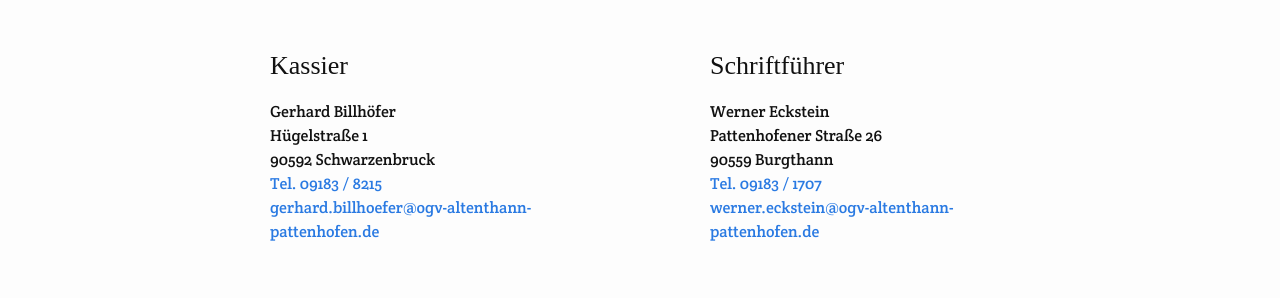
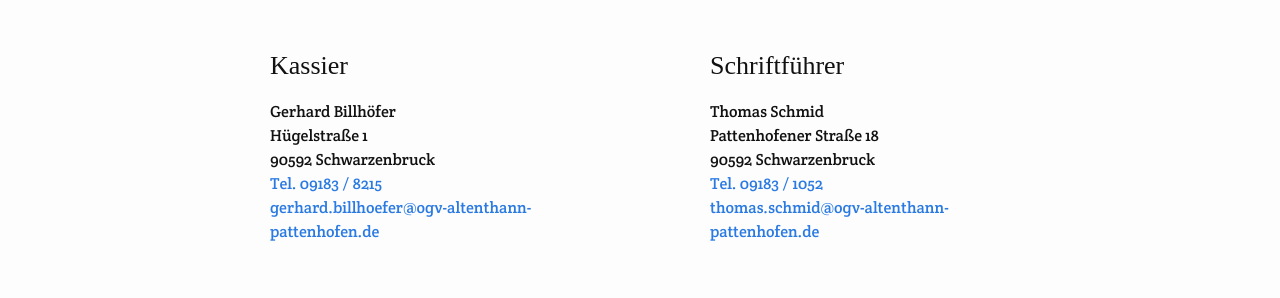
Before and after one commit to markuseckstein/ogv, a Jekyll site: the page built from kontakt.html, in a window 1280 px wide. Shown: the part 851-1149 px from the top of the page. Built offline with Jekyll 4.4.1, drawn with Linux system fonts in a browser that asks for light colours; some web fonts are replaced.

Commit message:
chore: update Schriftführer

```diff
--- a/kontakt.html
+++ b/kontakt.html
@@ -62,11 +62,11 @@ teaser-image: kontakt
         <h3>
             Schriftführer</h3>
         <p>
-            Werner Eckstein<br>
-            Pattenhofener Straße 26<br>
-            90559 Burgthann<br>
-            <a href="tel:+49-9183-1707">Tel. 09183 / 1707</a><br>
-            <a href="mailto:werner.eckstein@ogv-altenthann-pattenhofen.de">werner.eckstein@ogv-altenthann-pattenhofen.de</a>
+            Thomas Schmid<br>
+            Pattenhofener Straße 18<br>
+            90592 Schwarzenbruck<br>
+            <a href="tel:+49-9183-1707">Tel. 09183 / 1052</a><br>
+            <a href="mailto:thomas.schmid@ogv-altenthann-pattenhofen.de">thomas.schmid@ogv-altenthann-pattenhofen.de</a>
             <br>
         </p>
     </div>
```
